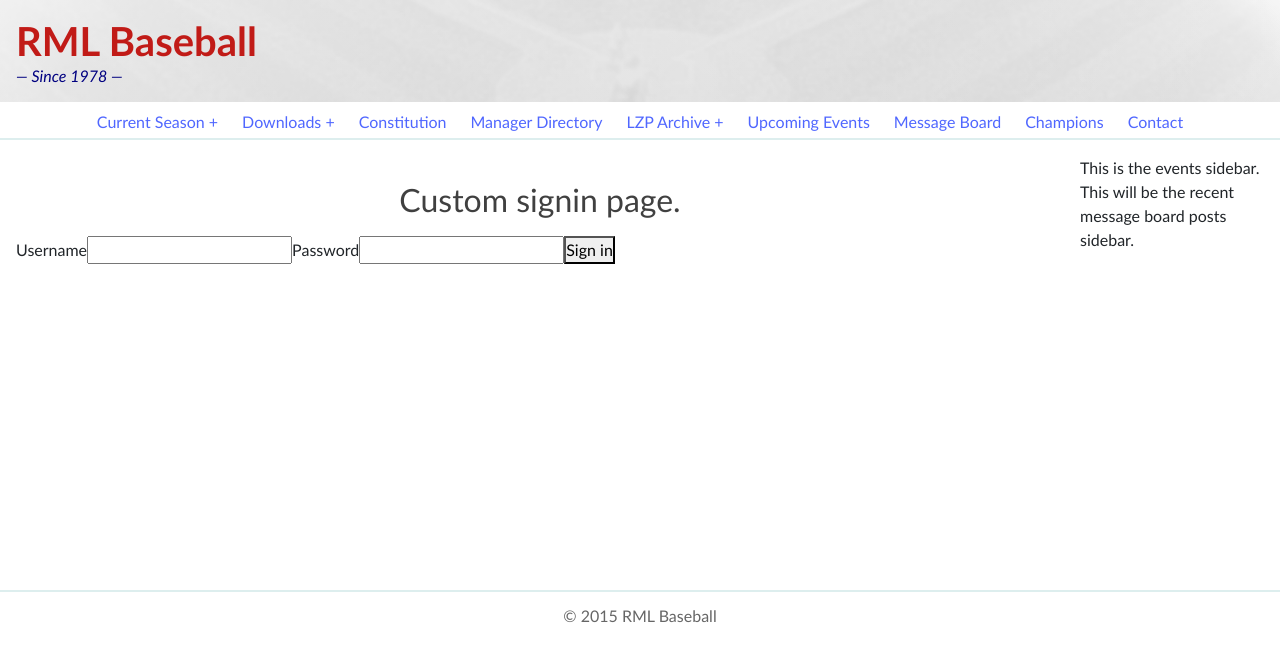
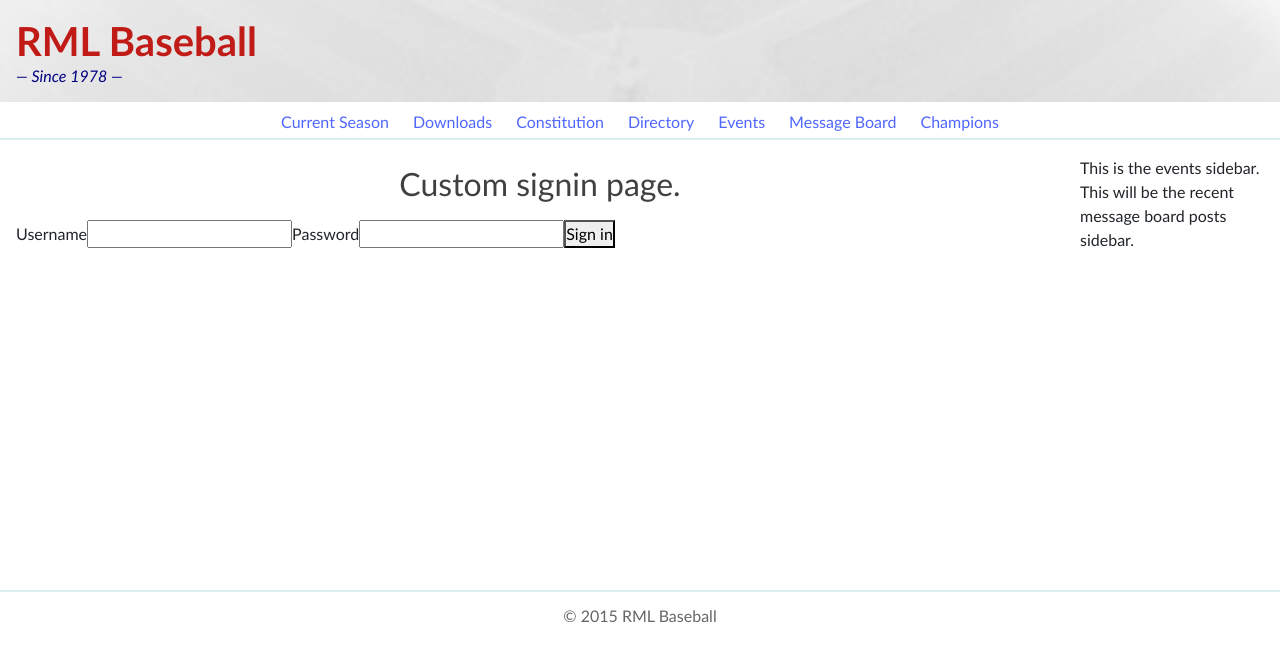
Before and after one commit to mike14747/rmlbb2, a Next.js app: page /auth/signin in a window 1280 px wide. Shown: the top 662 px of the page. Built offline with nearby package versions, Linux system fonts and the light colour scheme.

Commit message:
Made a few updates in the pageHeading, EventsNoTables and nav styling.

```diff
--- a/components/EventsNoTables.js
+++ b/components/EventsNoTables.js
@@ -36,11 +36,11 @@ const EventsNoTable = ({ events }) => {
             {events?.length > 0 &&
                 <article>
                     <p className={styles.iconLegend}>
-                        Urgency icons: <span className={styles.td3 + ' ' + styles.urgent}></span> 0-2 | <span className={styles.td3 + ' ' + styles.soon}></span> 3-6 | <span className={styles.td3 + ' ' + styles.normal}></span> 7+ (days until event)
+                        Urgency icons:<span className={styles.break}></span><span className={styles.td3 + ' ' + styles.urgent}></span> 0-2 | <span className={styles.td3 + ' ' + styles.soon}></span> 3-6 | <span className={styles.td3 + ' ' + styles.normal}></span> 7+ days until event.
                     </p>
 
                     <p className={styles.notice}>
-                        Due dates are assumed to be due at midnight EST (unless otherwise noted).
+                        Due dates are assumed to be due at midnight EST<span className={styles.break}></span>(unless otherwise noted).
                     </p>
 
                     <div className={styles.table}>
--- a/lib/navLinks.js
+++ b/lib/navLinks.js
@@ -1,10 +1,10 @@
 const NavLinks = [
     {
-        text: 'Current Season +',
+        text: 'Current Season',
         href: '/current',
     },
     {
-        text: 'Downloads +',
+        text: 'Downloads',
         href: '/downloads',
     },
     {
@@ -12,15 +12,15 @@ const NavLinks = [
         href: '/constitution',
     },
     {
-        text: 'Manager Directory',
+        text: 'Directory',
         href: '/directory',
     },
+    // {
+    //     text: 'LZP Archive +',
+    //     href: '/lzp',
+    // },
     {
-        text: 'LZP Archive +',
-        href: '/lzp',
-    },
-    {
-        text: 'Upcoming Events',
+        text: 'Events',
         href: '/events',
     },
     {
@@ -31,10 +31,10 @@ const NavLinks = [
         text: 'Champions',
         href: '/champions',
     },
-    {
-        text: 'Contact',
-        href: '/contact',
-    },
+    // {
+    //     text: 'Contact',
+    //     href: '/contact',
+    // },
 ];
 
 export default NavLinks;
--- a/pages/directory.js
+++ b/pages/directory.js
@@ -13,11 +13,11 @@ const Directory = () => {
         <>
             <Head>
                 <title>
-                    RML Baseball - Manager Directory
+                    RML Baseball - Directory
                 </title>
             </Head>
             <h2 data-testid="pageHeading" className="pageHeading">
-                Manager Directory
+                Directory
             </h2>
             {!session &&
                 <>
--- a/pages/events.js
+++ b/pages/events.js
@@ -9,12 +9,12 @@ const Events = ({ events }) => {
         <>
             <Head>
                 <title>
-                    RML Baseball - Upcoming Events
+                    RML Baseball - Events
                 </title>
             </Head>
 
             <h2 data-testid="pageHeading" className="pageHeading">
-                Upcoming Events
+                Events
             </h2>
 
             <EventsNoTables events={events} />
--- a/styles/Nav.module.css
+++ b/styles/Nav.module.css
@@ -65,19 +65,6 @@ ul.navdropdownContent > li > a.disabled::before {
 
 .nav:hover > ul.navdropdownContent {
     display: block;
-}
-
-.viewing {
-    cursor: default;
-    color: #7c8787 !important;
-}
-
-.viewing:hover {
-    background-color: #ffffff !important;
-}
-
-.current-text {
-    margin-left: 0.5rem;
 }
 
 /* this media query could be changed to 480px if there weren't too many nav links */
--- a/styles/globals.css
+++ b/styles/globals.css
@@ -461,7 +461,7 @@ template {
     color: rgba(0, 0, 0, 0.75);
     font-size: 1.5rem;
     text-align: center;
-    margin: 1.5rem 0 1rem 0;
+    margin: 0rem 0 1rem 0;
 }
 
 .wrapper {
@@ -505,5 +505,6 @@ template {
 @media (min-width: 768px) {
     .pageHeading {
         font-size: 2rem;
+        margin-top: 0.50rem;
     }
 }
```
Also changed, not shown: components/Nav.js (+7 -3 lines), styles/EventsNoTables.module.css (+13 -0 lines).
